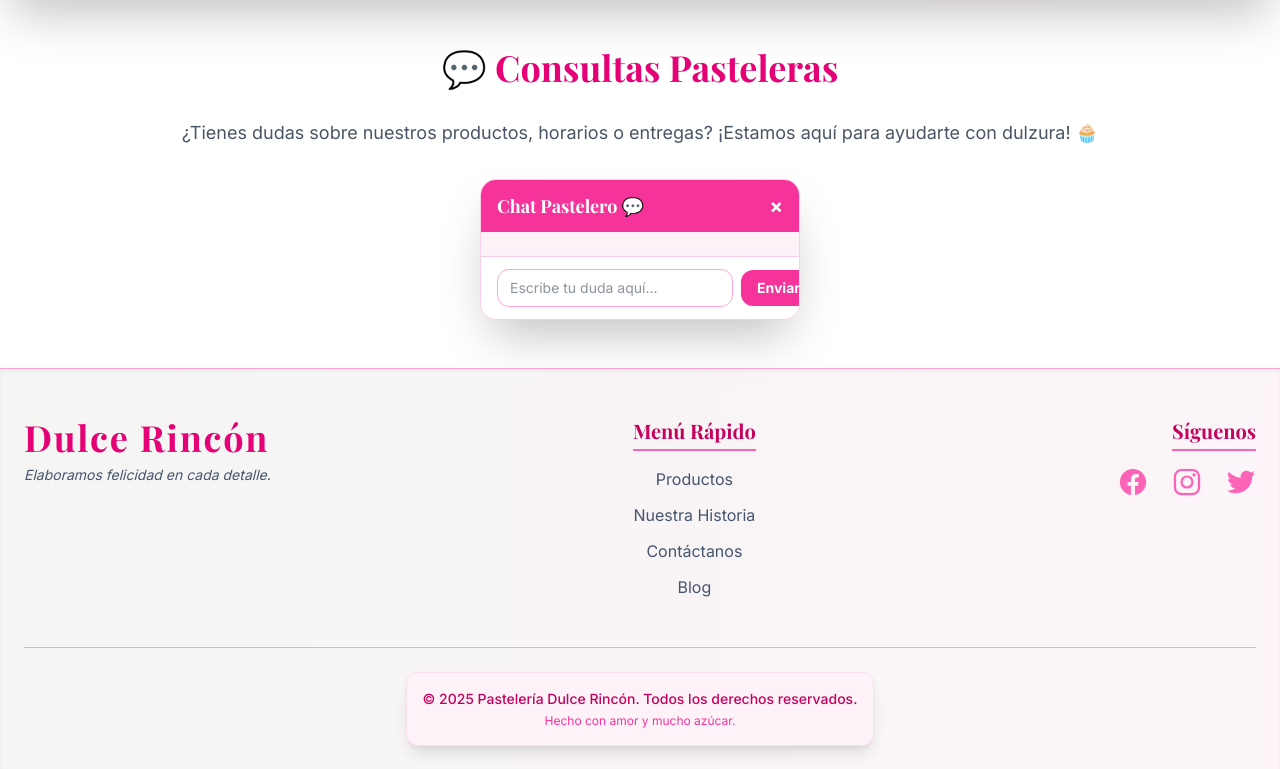
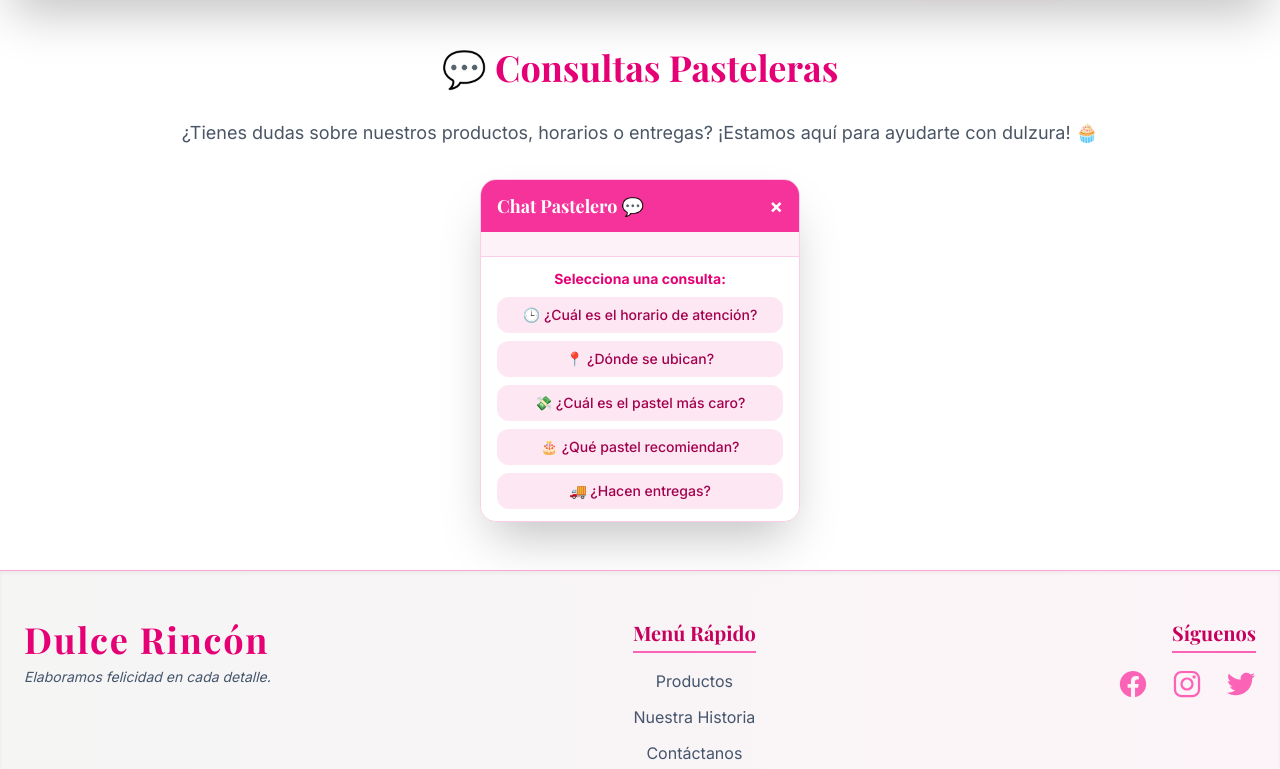
Before and after one commit to DeybiPayco/proyectoRestructuracion, a Flask app: page /chatconsulta in a window 1280 px wide. Shown: the part 84-853 px from the top of the page. Run offline with Flask 3, Linux system fonts and the light colour scheme; style sheets or scripts are compiled from the project's sources.

Commit message:
feat(chat): agregar campos de mensaje predefinidos

```diff
--- /dev/null
+++ b/static/js/chatconsulta.js
@@ -0,0 +1,36 @@
+document.addEventListener("DOMContentLoaded", () => {
+  const mensajes = document.getElementById("chat-mensajes");
+  const cerrarBtn = document.getElementById("cerrar-chat");
+
+  const respuestas = {
+    "🕒 ¿Cuál es el horario de atención?": "Atendemos de lunes a sábado, de 9:00 a.m. a 7:00 p.m. 🕒",
+    "📍 ¿Dónde se ubican?": "Estamos en Av. Principal 123, Ventanilla, Callao 📍",
+    "💸 ¿Cuál es el pastel más caro?": "Nuestro pastel más exclusivo es el 'Encanto de Frambuesa Real' 🎂, cuesta S/ 120.",
+    "🎂 ¿Qué pastel recomiendan?": "Para cumpleaños, recomendamos el 'Sueño de Vainilla con fresas' 🍓🎉",
+    "🚚 ¿Hacen entregas?": "Sí, hacemos entregas en todo Callao y Lima Norte 🚚"
+  };
+
+  document.querySelectorAll(".opcion-chat").forEach(btn => {
+    btn.addEventListener("click", () => {
+      const pregunta = btn.textContent.trim();
+      mostrarMensaje("usuario", pregunta);
+      setTimeout(() => {
+        mostrarMensaje("bot", respuestas[pregunta] || "Lo siento, no entendí esa consulta 😔");
+      }, 500);
+    });
+  });
+
+  cerrarBtn.addEventListener("click", () => {
+    document.getElementById("chatbot-container").style.display = "none";
+  });
+
+  function mostrarMensaje(tipo, texto) {
+    const burbuja = document.createElement("div");
+    burbuja.className = tipo === "usuario"
+      ? "bg-pink-200 text-pink-900 px-4 py-2 rounded-xl text-left text-sm font-medium w-fit self-end"
+      : "bg-white border border-pink-300 text-pink-800 px-4 py-2 rounded-xl text-left text-sm font-medium w-fit self-start shadow";
+    burbuja.textContent = texto;
+    mensajes.appendChild(burbuja);
+    mensajes.scrollTop = mensajes.scrollHeight;
+  }
+});
--- a/templates/chatconsulta.html
+++ b/templates/chatconsulta.html
@@ -3,10 +3,10 @@
 {% block content %}
 <div class="bg-white py-12">
   <div class="container mx-auto px-6 text-center space-y-8">
-    <h1 class="text-4xl font-bold text-pink-600 animate-on-scroll" style="font-family: 'Playfair Display', serif;">
+    <h1 class="text-4xl font-bold text-pink-600" style="font-family: 'Playfair Display', serif;">
       💬 Consultas Pasteleras
     </h1>
-    <p class="text-gray-600 text-lg animate-on-scroll">
+    <p class="text-gray-600 text-lg">
       ¿Tienes dudas sobre nuestros productos, horarios o entregas? ¡Estamos aquí para ayudarte con dulzura! 🧁
     </p>
 
@@ -28,25 +28,30 @@
         <!-- Aquí se mostrarán los mensajes -->
       </div>
 
-      <!-- Área de entrada -->
-      <div class="px-4 py-3 bg-white border-t border-pink-200 flex items-center space-x-2">
-        <input type="text"
-               id="chat-input"
-               placeholder="Escribe tu duda aquí..."
-               class="flex-1 px-3 py-2 rounded-xl border border-pink-300 focus:outline-none focus:ring-2 focus:ring-pink-400 text-sm" />
-        <button id="enviar-chat"
-                class="bg-pink-500 text-white px-4 py-2 rounded-xl hover:bg-pink-600 transition text-sm font-semibold">
-          Enviar
-        </button>
+      <!-- Área de opciones -->
+      <div class="px-4 py-3 bg-white border-t border-pink-200 space-y-2">
+        <p class="text-sm text-pink-600 font-semibold mb-2">Selecciona una consulta:</p>
+        <div class="grid grid-cols-1 gap-2">
+          <button class="opcion-chat bg-pink-100 text-pink-800 px-4 py-2 rounded-xl hover:bg-pink-200 text-sm font-medium">
+            🕒 ¿Cuál es el horario de atención?
+          </button>
+          <button class="opcion-chat bg-pink-100 text-pink-800 px-4 py-2 rounded-xl hover:bg-pink-200 text-sm font-medium">
+            📍 ¿Dónde se ubican?
+          </button>
+          <button class="opcion-chat bg-pink-100 text-pink-800 px-4 py-2 rounded-xl hover:bg-pink-200 text-sm font-medium">
+            💸 ¿Cuál es el pastel más caro?
+          </button>
+          <button class="opcion-chat bg-pink-100 text-pink-800 px-4 py-2 rounded-xl hover:bg-pink-200 text-sm font-medium">
+            🎂 ¿Qué pastel recomiendan?
+          </button>
+          <button class="opcion-chat bg-pink-100 text-pink-800 px-4 py-2 rounded-xl hover:bg-pink-200 text-sm font-medium">
+            🚚 ¿Hacen entregas?
+          </button>
+        </div>
       </div>
     </div>
   </div>
 </div>
 
-<script>
-  const cerrarBtn = document.getElementById("cerrar-chat");
-  cerrarBtn.addEventListener("click", () => {
-    document.getElementById("chatbot-container").style.display = "none";
-  });
-</script>
+<script src="{{ url_for('static', filename='js/chatconsulta.js') }}"></script>
 {% endblock %}
```
